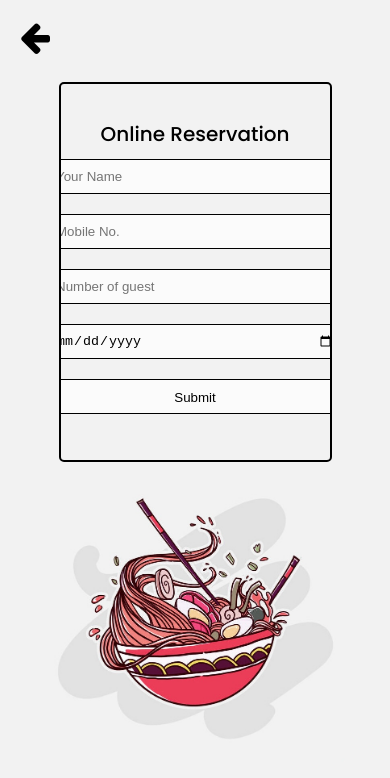
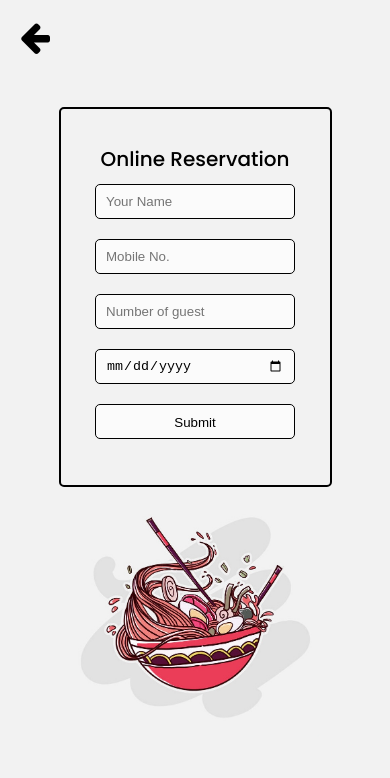
Before and after one commit to zordican/e-cell-project, a plain HTML site: page project/booking.htm in a window 390 px wide. Drawn offline with Linux system fonts and the light colour scheme.

Commit message:
improved booking page responsiveness for standard iphone and android screens

```diff
--- a/project/booking.css
+++ b/project/booking.css
@@ -8,8 +8,8 @@
 }
 
 body{
-    height: 100vh;
-    width: 100%;
+    /* height: 100vh;
+    width: 100%; */
     display: flex;
     align-items: center;
     justify-content: center;
@@ -89,8 +89,18 @@ button{
 
     }
 
+    input{
+        margin: 10px;
+        height: 35px;
+        width: 200px;
+        padding: 10px;
+        background-color: #ffffffae;
+        border-radius: 5px;
+        border: 1px solid black;
+    }
+
     .ramen-illust{
-        height: 300px;
+        height: 250px;
 
     }
 
```
